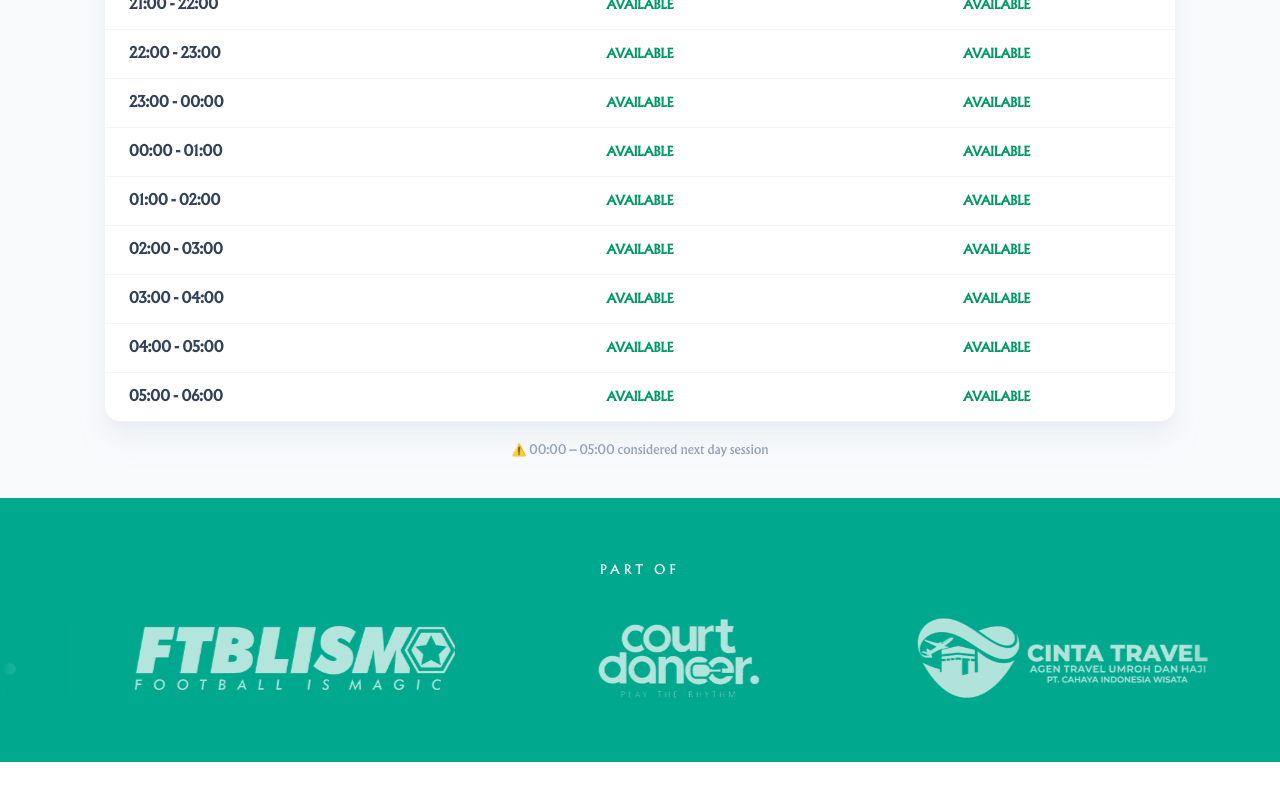
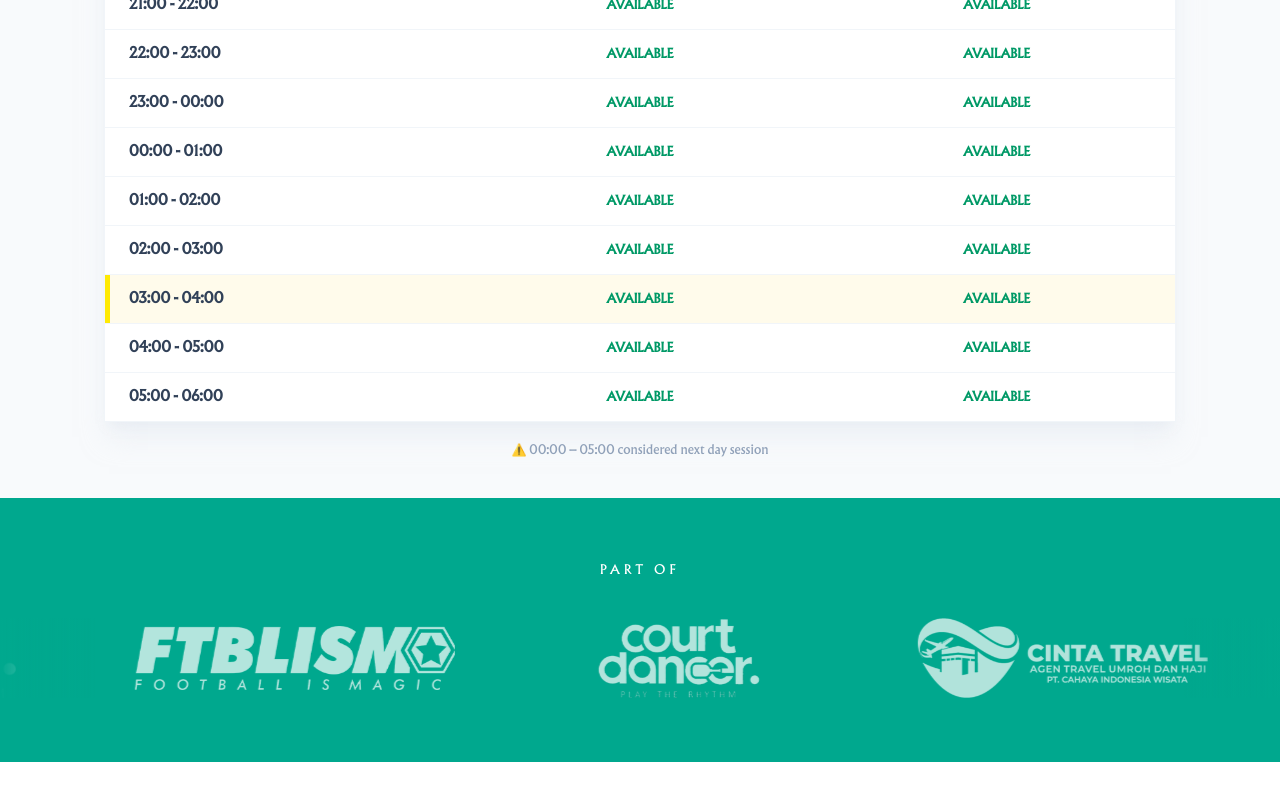
Before and after one commit to revicidigiworks/borneoanfieldstadium, a React (Vite) app: page /borneoanfieldstadium/schedule in a window 1280 px wide. Shown: the part 1578-2378 px from the top of the page. Built offline with nearby package versions, Linux system fonts and the light colour scheme; no server answers; a web font is replaced by a local one.

Commit message:
update match schdule, integrasi api

```diff
--- a/src/app/router/index.tsx
+++ b/src/app/router/index.tsx
@@ -5,7 +5,7 @@ import { MainLayout } from "@/app/layout/MainLayout"
 const HomePage = lazy(() => import("@/features/home"))
 const SchedulePage = lazy(() => import("@/features/schedule"))
 const FacilitiesPage = lazy(() => import("@/features/facilities"))
-const ServicesPage = lazy(() => import("@/features/services"))
+const ServicesPage = lazy(() => import("@/features/servicesPage"))
 const EcosystemPage = lazy(() => import("@/features/ecosystem"))
 // const CompetitionPage = lazy(() => import("@/features/competition"))
 const PriceListPage = lazy(() => import("@/features/pricelist"))
--- a/src/features/schedule/index.tsx
+++ b/src/features/schedule/index.tsx
@@ -1,4 +1,4 @@
-import { useEffect, useState } from "react";
+import { useEffect, useState, useRef } from "react";
 import { useNavigate } from "react-router-dom";
 import { scheduleService } from "@/services/schedule.service";
 import { ScheduleSlot } from "@/types/schedule";
@@ -63,7 +63,7 @@ export default function SchedulePage() {
   useEffect(() => {
     const interval = setInterval(() => {
       setCurrent((prev) => (prev + 1) % totalSlides);
-    }, 15000); // 4 detik
+    }, 5000); // 5 detik
 
     return () => clearInterval(interval);
   }, [totalSlides]);
@@ -89,7 +89,8 @@ export default function SchedulePage() {
  useEffect(() => {
   async function fetchData() {
     try {
-        const data = await scheduleService.getAll();
+      setLoading(true); // biar ada loading tiap ganti tanggal
+      const data = await scheduleService.getByDate(date);
       setSlots(data);
     } catch (err) {
       console.error(err);
@@ -98,7 +99,7 @@ export default function SchedulePage() {
     }
   }
   fetchData();
-  }, []);
+}, [date]); // 🔥 INI KUNCINYA
 
   const navigate = useNavigate();
 
@@ -114,26 +115,33 @@ export default function SchedulePage() {
       )}:00`
   );
 
-  const getSlot = (time: string, field: "A" | "B") =>
-    slots.find(
-      (s) => s.time === time && s.field === field && (!date || s.date === date)
+  const getSlot = (time: string, field: "A" | "B") => {
+  const start = time.split(" - ")[0];
+  const [hour] = start.split(":").map(Number);
+
+  let targetDate = new Date(date);
+
+  // 🔥 kalau jam 00:00 - 05:00 → masuk ke hari berikutnya
+  if (hour >= 0 && hour < 6) {
+    targetDate.setDate(targetDate.getDate() + 1);
+  }
+
+  const formattedDate = targetDate.toISOString().split("T")[0];
+
+  return slots.find(
+    (s) =>
+      s.start === start &&
+      s.field === field &&
+      s.date === formattedDate
   );
+};
 
   const statusTextStyle = (status: Status) => {
     switch (status) {
       case "available": return "text-emerald-600";
       case "booked": return "text-rose-600";
       case "ended": return "text-slate-400";
-      case "ongoing": return "text-amber-600 font-bold";
-    }
-  };
-
-  const dotStyle = (status: Status) => {
-    switch (status) {
-      case "available": return "bg-emerald-500";
-      case "booked": return "bg-rose-500";
-      case "ended": return "bg-slate-300";
-      case "ongoing": return "bg-amber-500 animate-pulse";
+      case "ongoing": return "text-amber-600 ";
     }
   };
 
@@ -141,8 +149,88 @@ export default function SchedulePage() {
     { label: "Available", color: "bg-emerald-500" },
     { label: "Booked", color: "bg-rose-500" },
     { label: "Ended", color: "bg-slate-300" },
-    { label: "Ongoing", color: "bg-amber-500" },
+    { label: "Ongoing", color: "bg-(--secondary)" },
   ];
+
+
+const getStatusByTime = (time: string): Status => {
+  const [start, end] = time.split(" - ");
+
+  const [sh] = start.split(":").map(Number);
+  const [eh] = end.split(":").map(Number);
+
+  const selectedDate = new Date(date);
+  const now = new Date();
+
+  // 🔥 kalau jam 00:00 - 05:00 → geser ke hari berikutnya
+  if (sh >= 0 && sh < 6) {
+    selectedDate.setDate(selectedDate.getDate() + 1);
+  }
+
+  const startTime = new Date(selectedDate);
+  startTime.setHours(sh, 0, 0, 0);
+
+  const endTime = new Date(selectedDate);
+  endTime.setHours(eh, 0, 0, 0);
+
+  // handle lewat tengah malam (tetap dipertahankan)
+  if (eh < sh) {
+    endTime.setDate(endTime.getDate() + 1);
+  }
+
+  // 🔥 compare pakai waktu yang sudah di-adjust
+  if (selectedDate.toDateString() !== now.toDateString()) {
+    return selectedDate < now ? "ended" : "available";
+  }
+
+  if (now >= startTime && now < endTime) return "ongoing";
+  if (now > endTime) return "ended";
+
+  return "available";
+};
+
+  const [activeIndex, setActiveIndex] = useState<number | null>(null);
+  const rowRefs = useRef<(HTMLDivElement | null)[]>([]);
+
+  useEffect(() => {
+    const run = () => {
+      const now = new Date();
+
+      const index = times.findIndex((time) => {
+        const [start, end] = time.split(" - ");
+
+        const [sh] = start.split(":").map(Number);
+        const [eh] = end.split(":").map(Number);
+
+        const startTime = new Date(now);
+        startTime.setHours(sh, 0, 0, 0);
+
+        const endTime = new Date(now);
+        endTime.setHours(eh, 0, 0, 0);
+
+        if (eh < sh) endTime.setDate(endTime.getDate() + 1);
+
+        return now >= startTime && now < endTime;
+      });
+
+      if (index !== -1) {
+        setActiveIndex(index);
+
+        setTimeout(() => {
+          rowRefs.current[index]?.scrollIntoView({
+            behavior: "smooth",
+            block: "center",
+          });
+        }, 200);
+      }
+    };
+
+    run(); // pertama kali
+
+    const interval = setInterval(run, 60000); // update tiap 1 menit
+
+    return () => clearInterval(interval);
+  }, [times]);
 
   if (loading) {
     return (
@@ -265,9 +353,14 @@ export default function SchedulePage() {
             </div>
 
             <div className="md:col-span-3 md:self-end">
-              <button className="w-full bg-(--primary) text-white py-3 rounded-xl text-sm font-bold hover:opacity-95 transform active:scale-[0.98] transition shadow-lg shadow-(--primary)/20">
-                Book Now
-              </button>
+              <a
+                href="https://wa.me/6282121211892"
+                target="_blank"
+                rel="noopener noreferrer"
+                className="block w-full text-center bg-(--secondary) text-black py-3 rounded-xl text-sm font-bold hover:opacity-95 transform active:scale-[0.98] transition shadow-lg shadow-(--primary)/20"
+              >
+                Book via WhatsApp
+              </a>
             </div>
           </div>
         </div>
@@ -289,10 +382,10 @@ export default function SchedulePage() {
           </div>
         </div>
 
-        <div className="bg-white shadow-xl shadow-slate-200/50 rounded-2xl overflow-hidden border border-slate-100">
+        <div className="bg-white shadow-xl shadow-slate-200/50 overflow-hidden border border-slate-100">
 
           {/* HEADER */}
-          <div className="grid grid-cols-3 bg-slate-50 border-b border-slate-100 text-slate-600 text-[10px] md:text-xs font-bold uppercase tracking-wider">
+          <div className="grid grid-cols-3 bg-(--primary) border-b border-slate-100 text-white text-[10px] md:text-xs font-bold uppercase tracking-wider">
             <div className="p-3.5 pl-5 md:pl-6">Time Slot</div>
             <div className="p-3.5 text-center">Field A</div>
             <div className="p-3.5 text-center">Field B</div>
@@ -300,15 +393,24 @@ export default function SchedulePage() {
 
           {/* ROWS */}
           <div className="divide-y divide-slate-100">
-            {times.map((time) => {
+            {times.map((time, index) => {
               const slotA = getSlot(time, "A");
               const slotB = getSlot(time, "B");
+              const timeStatus = getStatusByTime(time);
 
               return (
                 <div
                   key={time}
-                  className="grid grid-cols-3 text-[10px] md:text-xs hover:bg-slate-50/50 transition items-center"
+                  ref={(el) => {
+                    rowRefs.current[index] = el;
+                  }}
+                  className={`relative grid grid-cols-3 text-[10px] md:text-xs items-center transition-all duration-300 ${index === activeIndex ? "bg-amber-50" : ""
+                    } ${timeStatus === "ended" ? "opacity-60" : ""} hover:bg-slate-50/50`}
                 >
+                  {index === activeIndex && (
+                    <div className="absolute left-0 top-0 h-full w-[5px] bg-(--secondary) "></div>
+                  )}
+
                   {/* Time */}
                   <div className="p-3.5 pl-5 md:pl-6 text-slate-700 font-semibold md:text-sm">
                     {time}
@@ -317,12 +419,25 @@ export default function SchedulePage() {
                   {/* Field A */}
                   <div className="p-2 flex justify-center">
                     {(() => {
-                      const status = (slotA?.status || "available") as Status;
+                      const statusBase = slotA?.status || timeStatus;
+
+                      let status: Status = statusBase;
+                      if (timeStatus === "ended") status = "ended";
+                      const isOngoing = status === "ongoing";
                       return (
-                        <div className={`inline-flex items-center font-bold ${statusTextStyle(status)}`}>
-                          <span className="text-[9px] md:text-xs">
-                            {status.toUpperCase()}
+                        <div className={`inline-flex items-center font-bold ${statusTextStyle(status)} ${isOngoing ? "animate-pulse" : ""
+                          }`}>
+                          <div className="flex items-center justify-center text-center">
+                            {slotA ? (
+                              <span className="text-[9px] md:text-xs font-bold leading-tight">
+                                {slotA.bookedBy}
                               </span>
+                            ) : (
+                              <span className="text-[9px] md:text-xs font-bold">
+                                AVAILABLE
+                              </span>
+                            )}
+                          </div>
                         </div>
                       );
                     })()}
@@ -331,12 +446,23 @@ export default function SchedulePage() {
                   {/* Field B */}
                   <div className="p-2 flex justify-center">
                     {(() => {
-                      const status = (slotB?.status || "available") as Status;
+                      const statusBase = slotB?.status || timeStatus;
+
+                      let status: Status = statusBase;
+                      if (timeStatus === "ended") status = "ended";
                       return (
-                        <div className={`inline-flex items-center gap-1.5 font-bold ${statusTextStyle(status)}`}>
-                          <span className="text-[9px] md:text-xs">
-                            {status.toUpperCase()}
+                        <div className={`inline-flex items-center font-bold ${statusTextStyle(status)}`}>
+                          <div className="flex items-center justify-center text-center">
+                            {slotB ? (
+                              <span className="text-[9px] md:text-xs font-bold leading-tight">
+                                {slotB.bookedBy}
                               </span>
+                            ) : (
+                              <span className="text-[9px] md:text-xs font-bold">
+                                AVAILABLE
+                              </span>
+                            )}
+                          </div>
                         </div>
                       );
                     })()}
--- a/src/services/api/schedule.mock.ts
+++ /dev/null
@@ -1,35 +0,0 @@
-import { ScheduleSlot } from "@/types/schedule"
-
-export const mockSchedule: ScheduleSlot[] = [
-  {
-    id: "1",
-    field: "A",
-    date: "2026-03-03",
-    start: "18:00",
-    end: "19:00",
-    time: "18:00 - 19:00",
-    status: "BOOKED",
-    bookedBy: "Komunitas X",
-    eventType: "SPARING"
-  },
-  {
-    id: "2",
-    field: "B",
-    date: "2026-03-03",
-    start: "19:00",
-    end: "20:00",
-    time: "19:00 - 20:00",
-    status: "AVAILABLE"
-  },
-  {
-    id: "3",
-    field: "A",
-    date: "2026-03-04",
-    start: "17:00",
-    end: "18:00",
-    time: "17:00 - 18:00",
-    status: "BOOKED",
-    bookedBy: "BA FC UMUM",
-    eventType: "TRAINING"
-  }
-]
--- a/src/services/schedule.service.ts
+++ b/src/services/schedule.service.ts
@@ -1,17 +1,41 @@
-import { ScheduleSlot } from "@/types/schedule"
-import { mockSchedule } from "./api/schedule.mock"
+import { ScheduleSlot } from "@/types/schedule";
 
 class ScheduleService {
-  async getAll(): Promise<ScheduleSlot[]> {
+  async getByDate(date: string): Promise<ScheduleSlot[]> {
     try {
-      // nanti ganti ke axios/fetch ke Laravel
-      return new Promise(resolve =>
-        setTimeout(() => resolve(mockSchedule), 500)
-      )
+      const res = await fetch(
+        `https://borneoanfieldstadium.com/api/v1/jadwal?date=${date}`
+      );
+      const data = await res.json();
+
+      const bookings = data.bookings || [];
+
+      const mapped: ScheduleSlot[] = bookings.map((item: any, index: number) => {
+        const startHour = item.jam.split(":")[0];
+        const nextHour = String((Number(startHour) + 1) % 24).padStart(2, "0");
+
+        const start = item.jam;
+        const end = `${nextHour}:00`;
+
+        return {
+          id: `${item.date}-${item.lapangan}-${item.jam}-${index}`,
+          time: `${start} - ${end}`,
+          field: item.lapangan === "1" ? "A" : "B",
+          date: item.date,
+          start,
+          end,
+          status: "booked",
+          bookedBy: item.nama,
+        };
+      });
+
+      return mapped;
     } catch (error) {
-      throw new Error("Failed to fetch schedule")
+      console.error(error);
+      throw new Error("Failed to fetch schedule");
     }
   }
 }
 
-export const scheduleService = new ScheduleService()
+
+export const scheduleService = new ScheduleService();
```
Also changed, not shown: src/types/schedule.ts (+10 -11 lines), src/features/servicesPage/index.tsx (renamed from src/features/services/index.tsx). Lines whose indentation alone changed are shown as unchanged.
